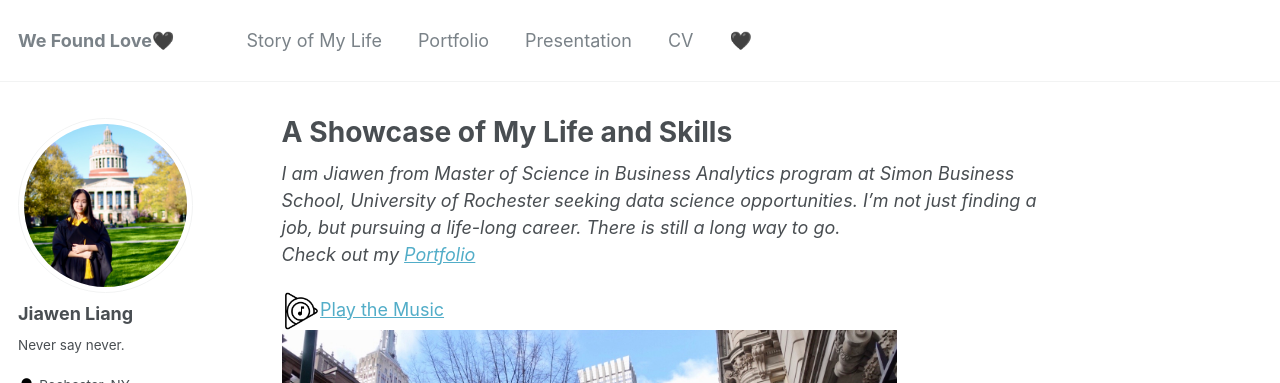
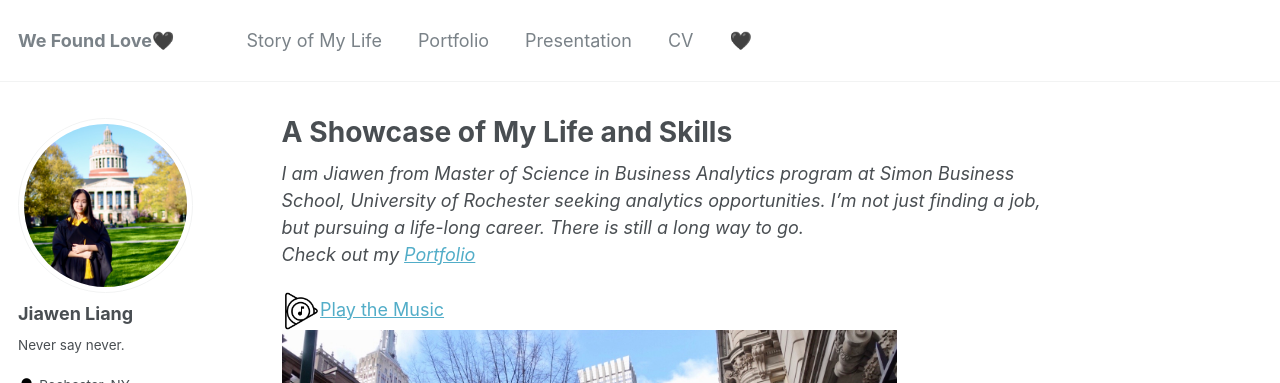
Before and after one commit to DavinaLiang/davinaliang.github.io, a Jekyll site: the page built from _pages/about.md, in a window 1280 px wide and 954 px high. Shown: the top 383 px of the window. Built offline with Jekyll 4.4.1, drawn with Linux system fonts in a browser that asks for light colours.

Commit message:
Update about.md

```diff
--- a/_pages/about.md
+++ b/_pages/about.md
@@ -7,7 +7,7 @@ redirect_from:
   - /about/
   - /about.html
 ---
-*I am Jiawen from Master of Science in Business Analytics program at Simon Business School, University of Rochester seeking data science opportunities. I'm not just finding a job, but pursuing a life-long career. There is still a long way to go.*
+*I am Jiawen from Master of Science in Business Analytics program at Simon Business School, University of Rochester seeking analytics opportunities. I'm not just finding a job, but pursuing a life-long career. There is still a long way to go.*
 <br />
 *Check out my [Portfolio](/portfolio.md)*
 
```
